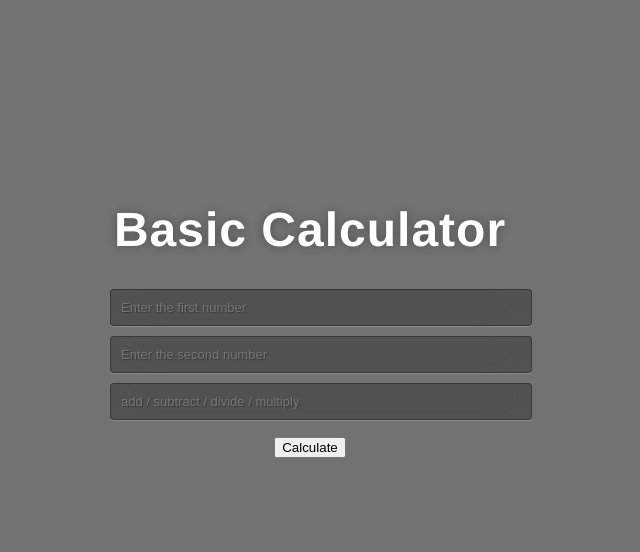
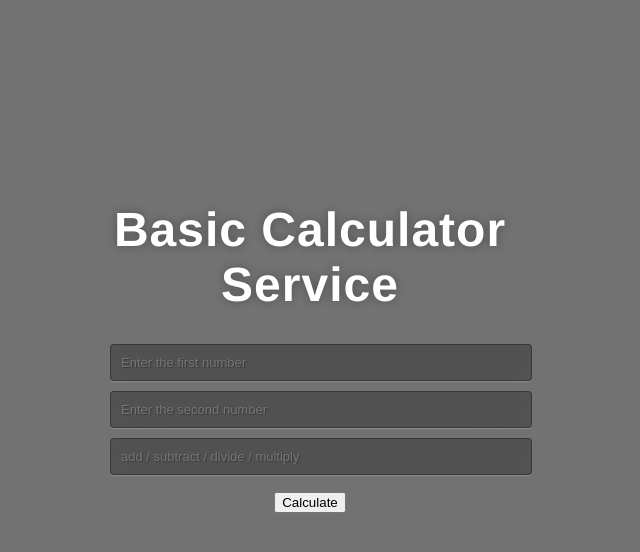
Before and after one commit to RomuloPy/CD-Assignment-WincAcademy, a Flask app: page / in a window 1280 px wide. Shown: the top 552 px of the page, without its empty margins (316-956 px from the left). Run offline with Flask 2, Linux system fonts and the light colour scheme.

Commit message:
index h1

```diff
--- a/templates/index.html
+++ b/templates/index.html
@@ -13,7 +13,7 @@
 
 <body style="background: rgb(114, 114, 114);">
  <div class="login">
-	<h1>Basic Calculator</h1>
+	<h1>Basic Calculator Service</h1>
 
      <!-- Main Input For Receiving Query to our ML -->
 
```
